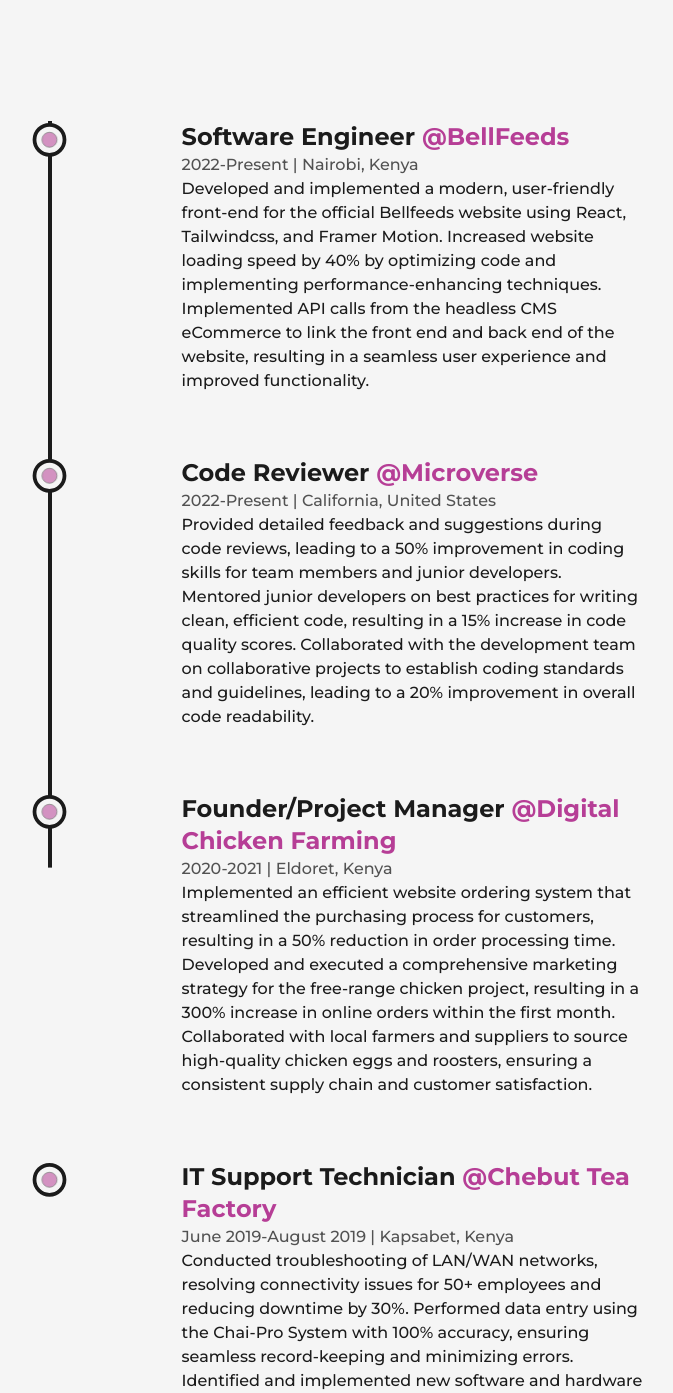
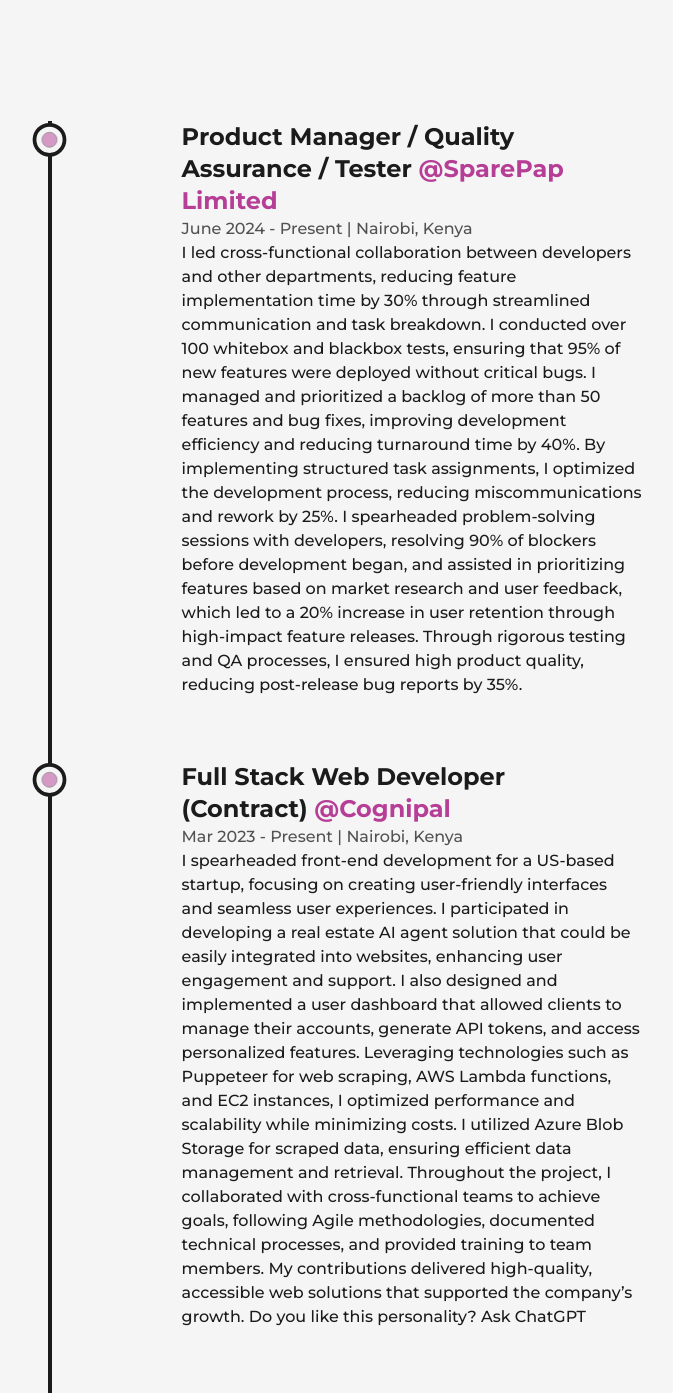
Before and after one commit to samwel-mongare/official-portfolio, a Next.js app: page /about in a window 1280 px wide. Shown: the part 2311-3704 px from the top of the page, without its empty margins (244-917 px from the left). Built offline with nearby package versions, Linux system fonts and the light colour scheme.

Commit message:
Update CV

```diff
--- a/app/dataLibrary/myInformation.js
+++ b/app/dataLibrary/myInformation.js
@@ -1,70 +1,72 @@
 export const myBiography = [
   `Hi, I'm Mong'are, a web developer and UI/UX designer with a passion for creating beautiful, functional,
   and user-centered digital experiences. With 4 years of experience in the field. I am always looking for
-  new and innovative ways to bring my clients' visions to life.`, `I believe that design is about more than just making things look pretty – it's about solving problems and
-  creating intuitive, enjoyable experiences for users.`, `Whether I'm working on a website, mobile app, or
+  new and innovative ways to bring my clients' visions to life.`,
+  `I believe that design is about more than just making things look pretty – it's about solving problems and
+  creating intuitive, enjoyable experiences for users.`,
+  `Whether I'm working on a website, mobile app, or
   other digital product, I bring my commitment to design excellence and user-centered thinking to
-  every project I work on. I look forward to the opportunity to bring my skills and passion to your next project.`
-]
+  every project I work on. I look forward to the opportunity to bring my skills and passion to your next project.`,
+];
 
 export const mySkills = [
   {
-    name: 'HTML',
+    name: "HTML",
     x: "-25vw",
     y: "2vh",
   },
   {
-    name: 'CSS',
+    name: "CSS",
     x: "5vw",
     y: "-9vw",
   },
   {
-    name: 'JavaScript',
+    name: "JavaScript",
     x: "20vw",
     y: "6vw",
   },
   {
-    name: 'React',
+    name: "React",
     x: "0vw",
     y: "-22vw",
   },
   {
-    name: 'NextJS',
+    name: "NextJS",
     x: "-20vw",
     y: "-15vw",
   },
   {
-    name: 'TailwindCSS',
+    name: "TailwindCSS",
     x: "15vw",
     y: "-12vw",
   },
   {
-    name: 'Figma',
+    name: "Figma",
     x: "22vw",
     y: "-23vw",
   },
   {
-    name: 'Web Design',
+    name: "Web Design",
     x: "32vw",
     y: "-5vw",
   },
   {
-    name: 'PostgreSQL',
+    name: "Django",
     x: "25vw",
     y: "18vw",
   },
   {
-    name: 'Ruby on Rails',
+    name: "Ruby on Rails",
     x: "-20vw",
     y: "10vw",
   },
   {
-    name: 'NodeJS',
+    name: "NodeJS",
     x: "-10vw",
     y: "25vw",
   },
   {
-    name: 'TypeScript',
+    name: "TypeScript",
     x: "0vw",
     y: "13vw",
   },
@@ -72,77 +74,128 @@
 
 export const myExperience = [
   {
-    title: 'Software Engineer',
-    company: 'BellFeeds',
-    companyLink: 'https://conwaybellfield.co.ke/',
-    location: 'Nairobi, Kenya',
-    date: '2022-Present',
-    description: `Developed and implemented a modern, user-friendly front-end for the official Bellfeeds website using React, Tailwindcss, and Framer Motion.
-    Increased website loading speed by 40% by optimizing code and implementing performance-enhancing techniques.
-    Implemented API calls from the headless CMS eCommerce to link the front end and back end of the website, resulting in a seamless user experience and improved functionality.
-    `
+    title: "Product Manager / Quality Assurance / Tester",
+    company: "SparePap Limited",
+    companyLink: "https://sparepap.com/",
+    location: "Nairobi, Kenya",
+    date: "June 2024 - Present",
+    description: `I led cross-functional collaboration between developers and other departments, reducing feature implementation time
+    by 30% through streamlined communication and task breakdown. I conducted over 100 whitebox and blackbox tests, ensuring that 95%
+    of new features were deployed without critical bugs. I managed and prioritized a backlog of more than 50 features and bug fixes,
+     improving development efficiency and reducing turnaround time by 40%. By implementing structured task assignments, I optimized
+     the development process, reducing miscommunications and rework by 25%. I spearheaded problem-solving sessions with developers,
+     resolving 90% of blockers before development began, and assisted in prioritizing features based on market research and user feedback,
+     which led to a 20% increase in user retention through high-impact feature releases. Through rigorous testing and QA processes,
+     I ensured high product quality, reducing post-release bug reports by 35%.
+    `,
   },
   {
-    title: 'Code Reviewer',
-    company: 'Microverse',
-    companyLink: 'https://www.microverse.org/',
-    location: 'California, United States',
-    date: '2022-Present',
+    title: "Full Stack Web Developer (Contract)",
+    company: "Cognipal",
+    companyLink: "https://cognipal.ai/",
+    location: "Nairobi, Kenya",
+    date: "Mar 2023 - Present",
+    description: `I spearheaded front-end development for a US-based startup, focusing on creating user-friendly interfaces and seamless
+    user experiences. I participated in developing a real estate AI agent solution that could be easily integrated into websites, enhancing
+    user engagement and support. I also designed and implemented a user dashboard that allowed clients to manage their accounts, generate
+    API tokens, and access personalized features. Leveraging technologies such as Puppeteer for web scraping, AWS Lambda functions, and
+    EC2 instances, I optimized performance and scalability while minimizing costs. I utilized Azure Blob Storage for scraped data,
+    ensuring efficient data management and retrieval. Throughout the project, I collaborated with cross-functional teams to achieve goals,
+    following Agile methodologies, documented technical processes, and provided training to team members. My contributions delivered
+    high-quality, accessible web solutions that supported the company’s growth.
+
+
+
+
+
+
+
+
+Do you like this personality?
+
+
+
+Ask ChatGPT
+
+    `,
+  },
+  {
+    title: "Software Engineer",
+    company: "BellFeeds",
+    companyLink: "https://conwaybellfield.co.ke/",
+    location: "Nairobi, Kenya",
+    date: "Mar 2023 - Present",
+    description: `Developed and implemented a modern, user-friendly front end for the official company website using React, Material-UI, CSS, and Framer Motion.
+Increased website loading speed by 40% by optimizing code and implementing performance-enhancing techniques using server-side rendering privileges of Next.js.
+Implemented API calls from the headless CMS eCommerce to link the website's front and back end, resulting in a seamless user experience and improved functionality.
+Wrote and implemented clean, scalable code based on specifications while complying with WCAG 2.1 accessibility requirements.
+Troubleshooting and debugging code to ensure functionality and accessibility.
+Verified and deployed software systems.
+Maintained software code and security systems.
+Created technical documents and trained staff.
+    `,
+  },
+  {
+    title: "Code Reviewer",
+    company: "Microverse",
+    companyLink: "https://www.microverse.org/",
+    location: "California, United States",
+    date: "Jan 2022 - Mar 2023",
     description: `Provided detailed feedback and suggestions during code reviews, leading to a 50% improvement in coding skills for team members and junior developers.
     Mentored junior developers on best practices for writing clean, efficient code, resulting in a 15% increase in code quality scores.
     Collaborated with the development team on collaborative projects to establish coding standards and guidelines, leading to a 20% improvement in overall code readability.
-    `
+    `,
   },
+  // {
+  //   title: 'Founder/Project Manager',
+  //   company: 'Digital Chicken Farming',
+  //   companyLink: 'https://github.com/Mosams',
+  //   location: 'Eldoret, Kenya',
+  //   date: '2020-2021',
+  //   description: `Implemented an efficient website ordering system that streamlined the purchasing process for customers, resulting in a 50% reduction in order processing time.
+  //   Developed and executed a comprehensive marketing strategy for the free-range chicken project, resulting in a 300% increase in online orders within the first month.
+  //   Collaborated with local farmers and suppliers to source high-quality chicken eggs and roosters, ensuring a consistent supply chain and customer satisfaction.
+  //   `
+  // },
   {
-    title: 'Founder/Project Manager',
-    company: 'Digital Chicken Farming',
-    companyLink: 'https://github.com/Mosams',
-    location: 'Eldoret, Kenya',
-    date: '2020-2021',
-    description: `Implemented an efficient website ordering system that streamlined the purchasing process for customers, resulting in a 50% reduction in order processing time.
-    Developed and executed a comprehensive marketing strategy for the free-range chicken project, resulting in a 300% increase in online orders within the first month.
-    Collaborated with local farmers and suppliers to source high-quality chicken eggs and roosters, ensuring a consistent supply chain and customer satisfaction.
-    `
-  },
-  {
-    title: 'IT Support Technician',
-    company: 'Chebut Tea Factory',
-    companyLink: 'https://ktdateas.com/chebut-tea-factory/',
-    location: 'Kapsabet, Kenya',
-    date: 'June 2019-August 2019',
+    title: "IT Support Technician",
+    company: "Chebut Tea Factory",
+    companyLink: "https://ktdateas.com/chebut-tea-factory/",
+    location: "Kapsabet, Kenya",
+    date: "June 2019-August 2019",
     description: `Conducted troubleshooting of LAN/WAN networks, resolving connectivity issues for 50+ employees and reducing downtime by 30%.
     Performed data entry using the Chai-Pro System with 100% accuracy, ensuring seamless record-keeping and minimizing errors.
     Identified and implemented new software and hardware solutions to improve system performance, resulting in a 20% increase in overall efficiency.
     Identified and implemented software upgrades to improve system performance, resulting in a 20% increase in overall efficiency.
     Conducted extensive testing of new hardware components, leading to the selection and installation of equipment that reduced system downtime by 15%.
-    `
-  }
-]
+    `,
+  },
+];
 
 export const myEducation = [
   {
-    type: 'Full Stack Web Development',
-    time: 'Oct 2021-Sep 2022',
-    place: 'Microverse',
+    type: "Full Stack Web Development",
+    time: "Oct 2021-Sep 2022",
+    place: "Microverse",
     info: `Implemented remote pair programming methodologies using GitHub and industry-standard git-flow to effectively collaborate with international remote developers on a daily basis while ensuring seamless code integration.
     Utilized Ruby, Rails, JavaScript, React, and Redux to develop multiple projects showcasing proficiency in full-stack web development.
     Mastered algorithms, data structures, and full-stack development through 1300+ hours of dedicated study, resulting in a deep understanding of key programming concepts and techniques.
-    `
+    `,
   },
   {
-    type: 'Bachelor in Business Information Technology (Second Class Upper)',
-    time: '2015-2019',
-    place: 'Multimedia University of Kenya',
+    type: "Bachelor in Business Information Technology (Second Class Upper)",
+    time: "2015-2019",
+    place: "Multimedia University of Kenya",
     info: `Utilized my blend of technical knowledge and business acumen to successfully complete projects that required a strong understanding of both fields, resulting in improved efficiency and effectiveness.
     Acquired technical proficiency in networking units, digital logic, and programming languages such as C++ and Java during my studies in Business Information Technology.
     Developed a comprehensive understanding of business operations and management through coursework in accounting, marketing, and business management, enabling me to effectively analyze and address organizational challenges.
-    `
+    `,
   },
   {
-    type: 'Online Coursework',
-    time: '2019-Present',
-    place: 'Coursera And Udemy',
+    type: "Online Coursework",
+    time: "2019-Present",
+    place: "Coursera And Udemy",
     info: `Completed coursework in web development, including HTML, CSS, JavaScript, and React, resulting in a strong foundation in front-end development.
-    Completed coursework in AWS, including EC2, S3, and RDS, resulting in a strong foundation in cloud computing.`
+    Completed coursework in AWS, including EC2, S3, and RDS, resulting in a strong foundation in cloud computing.`,
   },
-]
+];
```
